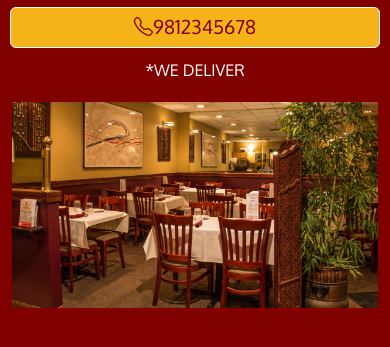
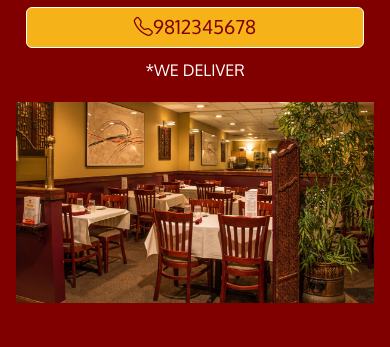
Before and after one commit to EHHH136/module3, a plain HTML site: page index.html in a window 390 px wide. Shown: the part 93-440 px from the top of the page. Drawn offline with nearby package versions, Linux system fonts and the light colour scheme.

Commit message:
changed gutter-x for container-fluid to 2 rem ( changing bootstrap info test )

```diff
--- a/css/style.css
+++ b/css/style.css
@@ -147,3 +147,7 @@ p.mobile-message{
 #imgMain{
     width:100%;
 }
+
+.container-fluid{
+    --bs-gutter-x:2rem;
+}
--- a/index.html
+++ b/index.html
@@ -61,7 +61,7 @@
 
         </header>
 
-        <div id="call-button" class="d-flex justify-content-center d-block d-md-none">
+        <div id="call-button" class="container-fluid d-flex justify-content-center d-block d-md-none">
             <a href="tel:9812345678" class="btn " id="phone">
                 <span class="bi bi-telephone"></span>9812345678
             </a>
```
